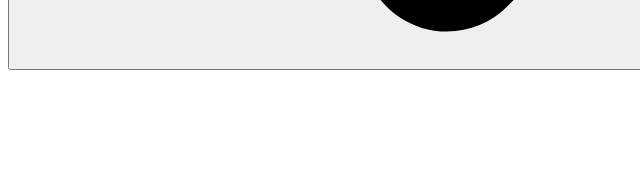
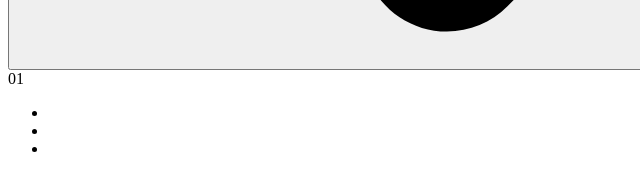
Before and after one commit to Matheusleopoldo/LandingPage-Automoveis, a plain HTML site: page index.html in a window 1280 px wide. Shown: the part 3339-3510 px from the top of the page, 0-640 px from the left. Before the commit the page ends 3417 px from the top, so only its background shows below. Drawn offline with Linux system fonts and the light colour scheme.

Commit message:
HTML finalizado

```diff
--- a/index.html
+++ b/index.html
@@ -42,6 +42,15 @@
             <button><img src="img/arrow.png" alt="seta"></button>
             <button><img src="img/arrow.png" alt="seta"></button>
         </div>
+
+        <div class="indicators">
+            <div class="number">01</div>
+            <ul>
+                <li class="active"></li>
+                <li></li>
+                <li></li>
+            </ul>
+        </div>
     </section>
 
 </body>
```
